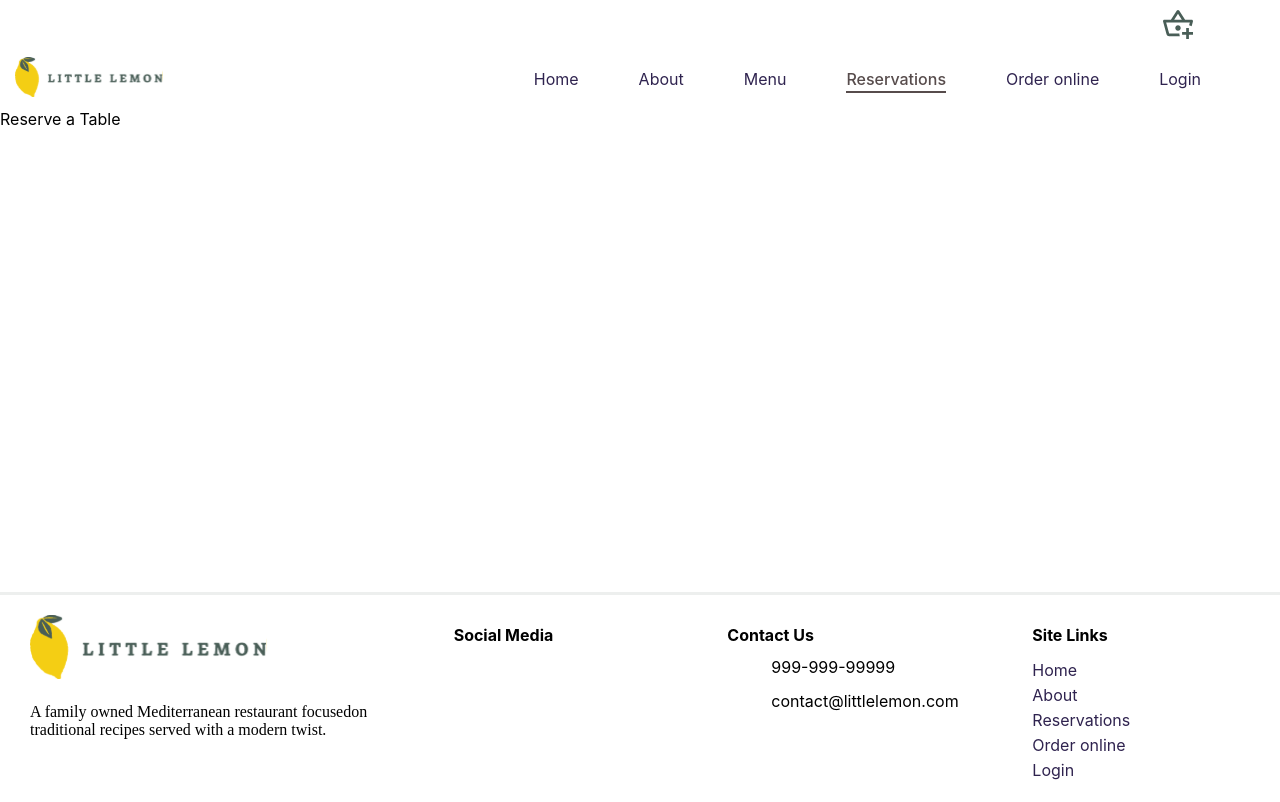
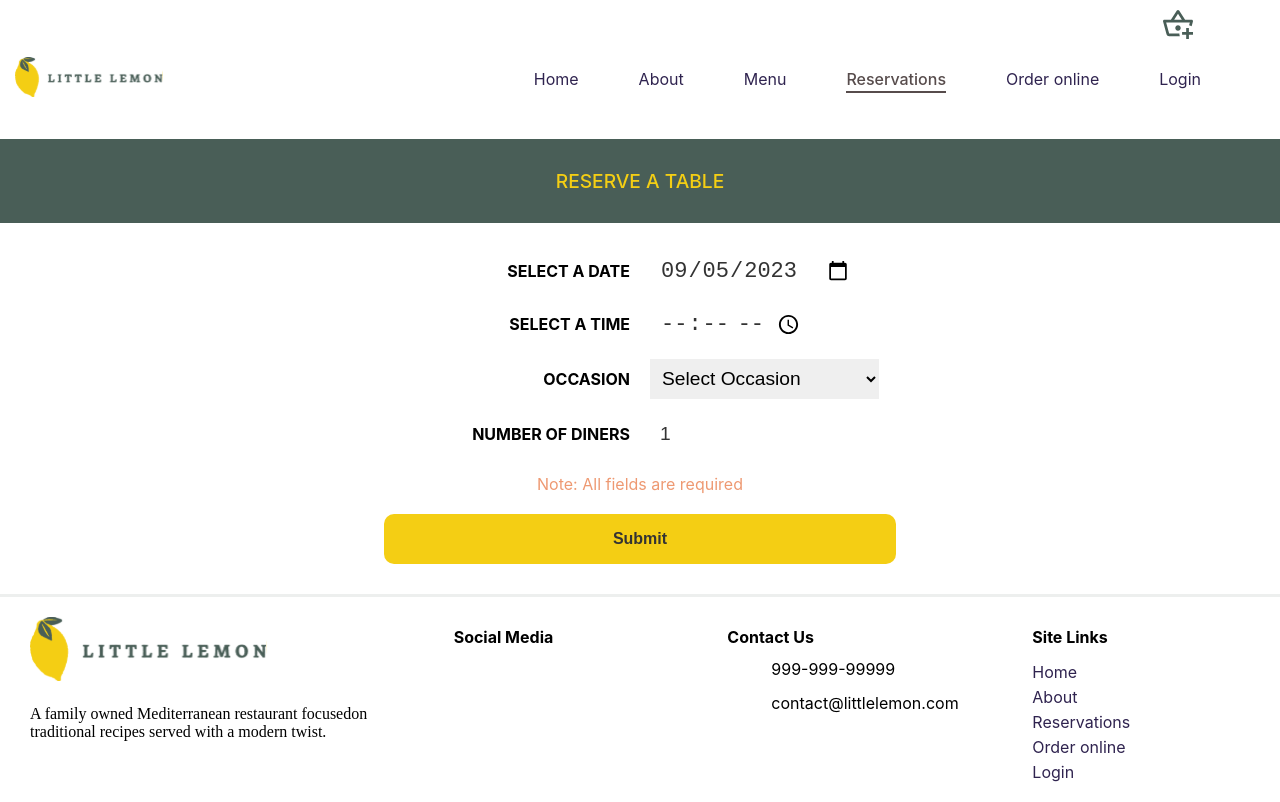
Before and after one commit to akpg02/little-lemon-restaurant, a React (Create React App) app: page /reservations in a window 1280 px wide. Built offline with nearby package versions, Linux system fonts and the light colour scheme; some icons are missing.

Commit message:
create start page to reserve a table

```diff
--- a/package.json
+++ b/package.json
@@ -7,6 +7,7 @@
     "@testing-library/react": "^13.4.0",
     "@testing-library/user-event": "^13.5.0",
     "react": "^18.2.0",
+    "react-datepicker": "^4.17.0",
     "react-dom": "^18.2.0",
     "react-router-dom": "^6.15.0",
     "react-scripts": "5.0.1",
--- a/src/components/reservations/reservation.css
+++ b/src/components/reservations/reservation.css
@@ -0,0 +1,122 @@
+.form-container {
+  max-width: 60vw;
+  margin: auto;
+  border-radius: 10px;
+}
+
+.reservation-form {
+  margin: 30px auto;
+  background-color: #fff;
+}
+
+.reservation-heading {
+  background-color: var(--darkgreen);
+  padding: 30px;
+  margin-top: 30px;
+}
+
+.reservation-title {
+  color: var(--lemon);
+  font-size: 1.2rem;
+  text-align: center;
+  font-weight: 500;
+  text-transform: uppercase;
+}
+
+.form-control {
+  display: grid;
+  grid-template-columns: repeat(auto-fit, minmax(230px, auto));
+  gap: 20px;
+  margin: 15px auto;
+  max-width: 100vw;
+  align-items: center;
+}
+
+.form-control input {
+  display: flex;
+  outline: none;
+  border: none;
+}
+
+.form-control .label-input {
+  font-size: 1.2rem;
+}
+
+.form-control p {
+  text-transform: uppercase;
+  font-weight: 700;
+  display: flex;
+  justify-content: flex-end;
+}
+
+.form-control .label-input {
+  width: 230px;
+  height: 40px;
+}
+
+.form-control select {
+  height: 40px;
+  font-weight: 300;
+  font-size: 1.2rem;
+  padding: 0 8px;
+  margin: 0 17px 0 0;
+  outline: none;
+  border: none;
+}
+
+.reservation-form button {
+  height: 50px;
+  border-radius: 10px;
+  border: none;
+  background-color: var(--lemon);
+  font-size: 16px;
+  color: var(--darkgray);
+  font-weight: bold;
+  width: 40vw;
+}
+
+.form-control-button {
+  display: flex;
+  justify-content: center;
+}
+
+.reservation-form p.required {
+  color: var(--peach);
+  text-align: center;
+  margin: 20px 0;
+}
+
+@media (max-width: 800px) {
+  .form-container {
+    max-width: 100vw;
+  }
+  .reservation-form {
+    width: 70vw;
+  }
+
+  .form-control-button {
+    display: flex;
+    justify-content: center;
+    /* width: 100%; */
+  }
+
+  .form-control button {
+    width: 90vw;
+    /* text-align: center; */
+  }
+}
+
+@media (max-width: 685px) {
+  .reservation-form {
+    max-width: 50vw;
+    margin: 30px auto;
+  }
+
+  .form-container {
+    max-width: 80vw;
+    justify-content: left;
+  }
+  .form-control p {
+    justify-content: left;
+  }
+}
--- a/src/components/reservations/reservations.jsx
+++ b/src/components/reservations/reservations.jsx
@@ -1,8 +1,110 @@
+import { useRef, useState } from "react";
+import "./reservation.css";
+
+const getDate = () => {
+  const now = new Date();
+  let y = now.getFullYear();
+  let m = now.getMonth() + 1;
+  let d = now.getDate();
+
+  m = m < 10 ? "0" + m : m;
+  d = d < 10 ? "0" + d : d;
+
+  return y + "-" + m + "-" + d;
+};
+
+const getTime = () => {
+  const now = new Date();
+  const time = now.getHours() + ":" + now.getMinutes();
+  return time;
+};
+
 const Reservation = () => {
+  const [date, setDate] = useState(getDate());
+  const [time, setTime] = useState(getTime());
+  const [occasion, setOccasion] = useState("");
+  const [diners, setDiners] = useState(1);
+
+  const dateInputRef = useRef(null);
+  const timeInputRef = useRef(null);
+
+  const handleDateChange = (e) => {
+    setDate(e.target.value);
+  };
+
+  const handleTimeChange = (e) => {
+    setTime(e.target.value);
+  };
+
+  const handleOccasionChange = (e) => {
+    setOccasion(e.target.value);
+  };
+
+  const handleDinerChange = (e) => {
+    setDiners(e.target.value);
+  };
+
+  console.log(occasion);
+
   return (
     <>
-      <div className="reservation-heading">Reserve a Table</div>
-      <form></form>
+      <div className="reservation-heading">
+        <p className="reservation-title">Reserve a Table</p>
+      </div>
+      <div className="form-container">
+        <form className="reservation-form">
+          <div className="form-control">
+            <p className="label">Select a date </p>
+            <input
+              type="date"
+              name="date"
+              value={date}
+              id="date"
+              onChange={handleDateChange}
+              ref={dateInputRef}
+            />
+          </div>
+          <div className="form-control">
+            <p className="label">Select a time </p>
+            <input
+              type="time"
+              name="time"
+              value={time}
+              onChange={handleTimeChange}
+              ref={timeInputRef}
+            />
+          </div>
+          <div className="form-control">
+            <p className="label">Occasion </p>
+            <select
+              name="occasion"
+              onChange={handleOccasionChange}
+              defaultValue={occasion}
+            >
+              <option value="occasion">Select Occasion</option>
+              <option value="birthday">Birthday</option>
+              <option value="engagement">Engagement</option>
+              <option value="anniversary">Anniversary</option>
+            </select>
+          </div>
+          <div className="form-control">
+            <p className="label">Number of Diners </p>
+            <input
+              className="label-input"
+              name="diners"
+              value={diners}
+              type="number"
+              id="diners"
+              min="1"
+              onChange={handleDinerChange}
+            />
+          </div>
+          <p className="required">Note: All fields are required</p>
+          <div className="form-control-button">
+            <button>Submit</button>
+          </div>
+        </form>
+      </div>
     </>
   );
 };
```
Also changed, not shown: 1 other file (tests, documents, lock files or other folders).
